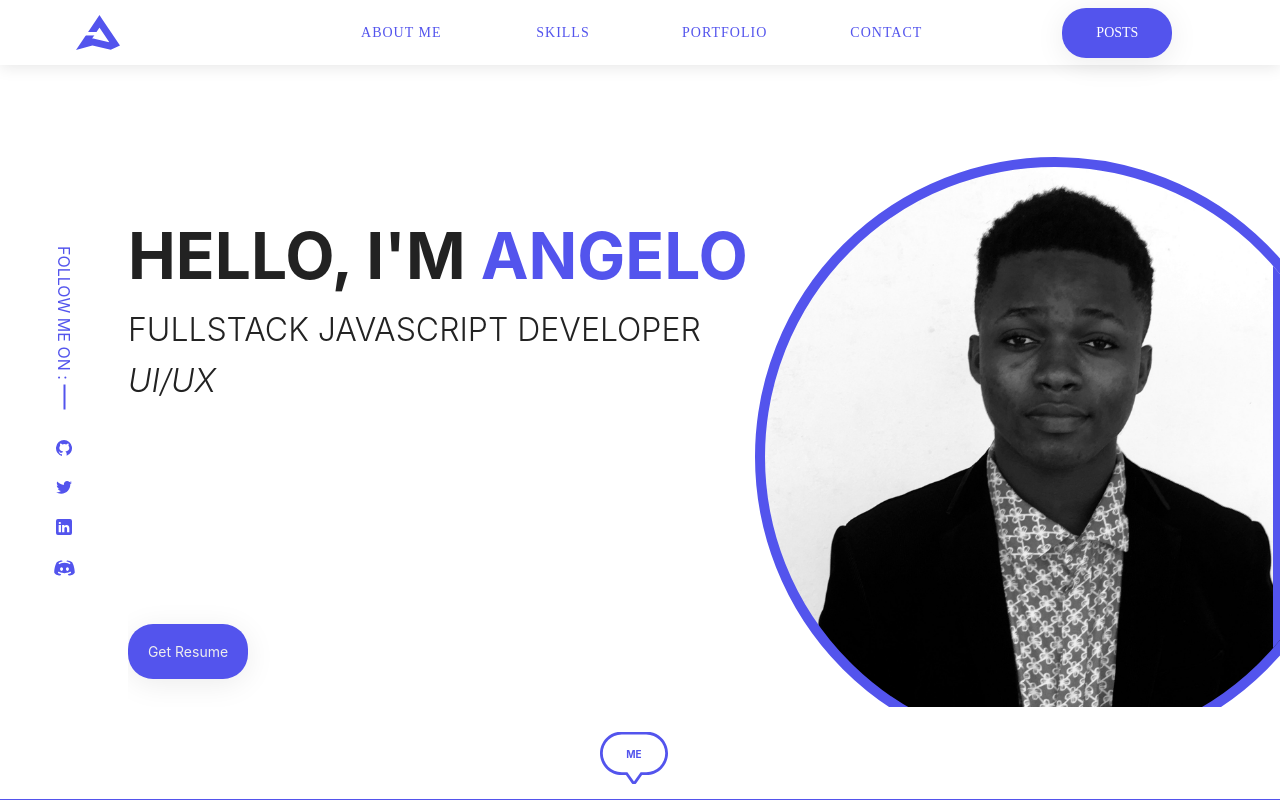
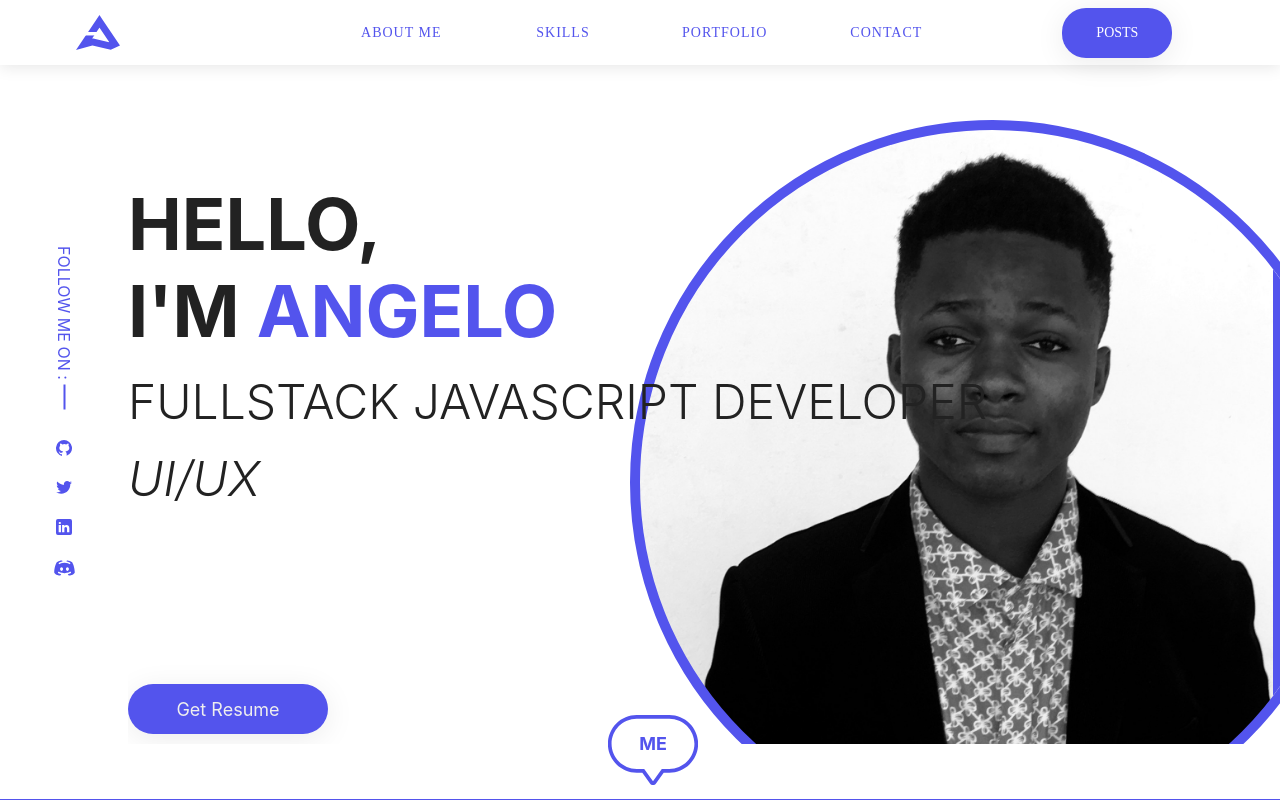
Before and after one commit to angeloDiepe/Portfolio, a React (Create React App) app: page / in a window 1280 px wide. Built offline with nearby package versions, Linux system fonts and the light colour scheme.

Commit message:
fix nav open issue and updated intro layout

```diff
--- a/src/components/Intro/Intro.css
+++ b/src/components/Intro/Intro.css
@@ -7,7 +7,6 @@
 	grid-template-columns: 100%;
 	justify-content: center;
 	align-items: center;
-	position: relative;
 	border-bottom: 1.5px solid #5354ed;
 }
 #profile-container{
@@ -95,6 +94,7 @@
 	position: absolute;
 	bottom: 15px;
 	right: 10px;
+	cursor: pointer;
 }
 @media only screen and (min-width: 900px) {
 	.intro-container{
@@ -144,13 +144,13 @@
 	#intro-wrapper{
 		position: relative;
 		width: 100%;
-		height: 75%;
+		height: 85%;
 		overflow-x: hidden;
 	}
 	#profile-wrapper,#profile-container{
 		float: right;
-		height: 600px;
-		width: 600px;
+		height: 725px;
+		width: 725px;
 		border: 10px solid #5354ed;
 		margin-right: -50px;
 		position: relative;
@@ -181,34 +181,39 @@
 		height: 100%;
 	}
 	#hello{
-		font-size: 64px;
+		font-size: 72px;
+	}
+	#break{
+		display: block;
 	}
 	.other{
 		text-align: left;
-		font-size: 32px;
+		font-size: 48px;
 		line-height: 1.6;
 	}
 	#download-resume{
 		margin:0;
 		position: static;
-		height: 55px;
+		height: 50px;
+		width: 200px;
 		margin-top: 300px;
+		font-size: 18px;
 	}
 	#me{
 	background-image:url("../../assets/angelosquare.jpg");
 	background-position: center;
 	background-repeat: no-repeat;
 	background-size: cover;
-	width:68px;
-	height: 52px;
+	width:90px;
+	height: 70px;
 	text-align: center;
-	padding-top: 16px;
+	padding-top: 18px;
 	color: #5354ed;
 	font-weight: bold;
-	font-size: 10px;
+	font-size: 18px;
 	position: absolute;
 	bottom: 15px;
-	right: calc(50% - 28px);
+	right: calc(50% - 58px);
 }
 }
 /*@media only screen and (min-width: 1500px){
--- a/src/components/Intro/Intro.js
+++ b/src/components/Intro/Intro.js
@@ -72,7 +72,7 @@ export default class Intro extends React.Component {
 					</div>
 					<div id="intro-text-resume-block">
 						<p id="intro-text">
-						<span className="typewritter" id="hello">HELLO, I'M <span className="typewritter" id="name">ANGELO</span></span>
+						<span className="typewritter" id="hello">HELLO, <span id="break">I'M <span className="typewritter" id="name">ANGELO</span></span></span>
 						<span className="typewritter" className="other">FULLSTACK JAVASCRIPT DEVELOPER <br/> <span className="typewritter" className="other" style={{fontStyle:"italic"}}>{this.state.show}</span>
 						</span>
 						</p>
--- a/src/components/Nav/Nav.js
+++ b/src/components/Nav/Nav.js
@@ -11,8 +11,8 @@ const Nav = (props) => {
 		let hamburger = document.querySelector(".hamburger");
 
 		navListWrapper.classList.toggle("open");
+		toggling(navListWrapper.children[0],"fade")
 		toggling(hamburger,"open-hamburger")
-		toggling(navListWrapper.children[0],"fade")
 	}
 	return (
 		<div className="nav-container">
```
